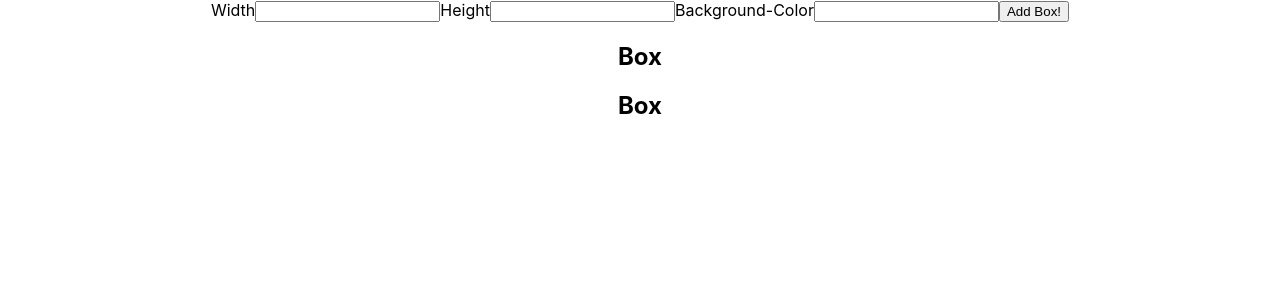
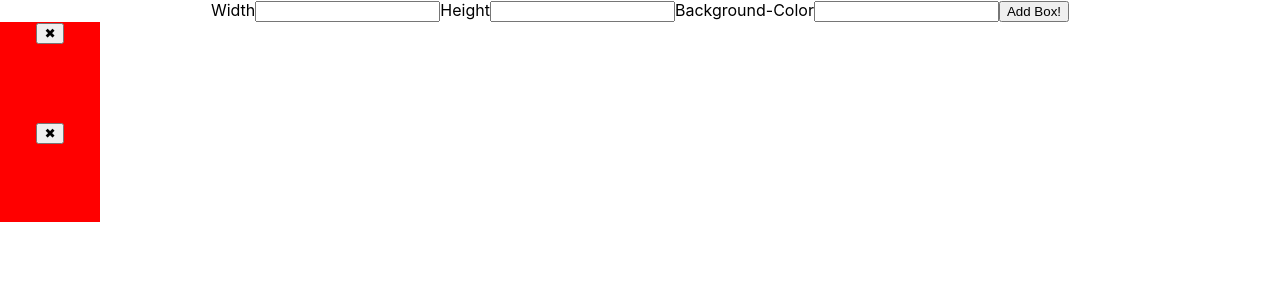
Before and after one commit to Pascha-404/colored-box-maker, a React (Create React App) app: page / in a window 1280 px wide. Shown: the top 300 px of the page. Built offline with nearby package versions, Linux system fonts and the light colour scheme.

Commit message:
logic for Box

```diff
--- a/src/Box.js
+++ b/src/Box.js
@@ -2,8 +2,28 @@ import React, { Component } from 'react';
 import './Box.css';
 
 class Box extends Component {
+	constructor(props) {
+		super();
+		this.handleDelete = this.handleDelete.bind(this);
+	}
+
+	handleDelete(evt) {
+		this.props.deleteBox(this.props.id);
+	}
+
 	render() {
-		return <h2>Box</h2>;
+		const divStyle = {
+			WebkitTransition: 'all',
+			msTransition: 'all',
+			width: this.props.width,
+			height: this.props.height,
+			backgroundColor: this.props.backgroundColor,
+		};
+		return (
+			<div style={divStyle} className='Box'>
+				<button onClick={this.handleDelete}>&#10006;</button>
+			</div>
+		);
 	}
 }
 
```
